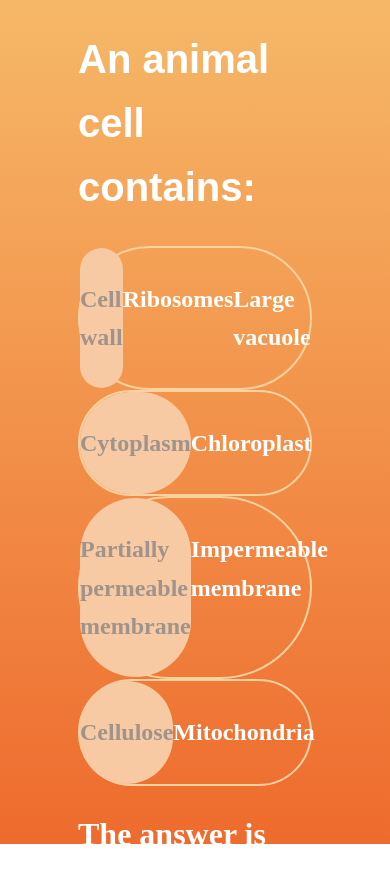
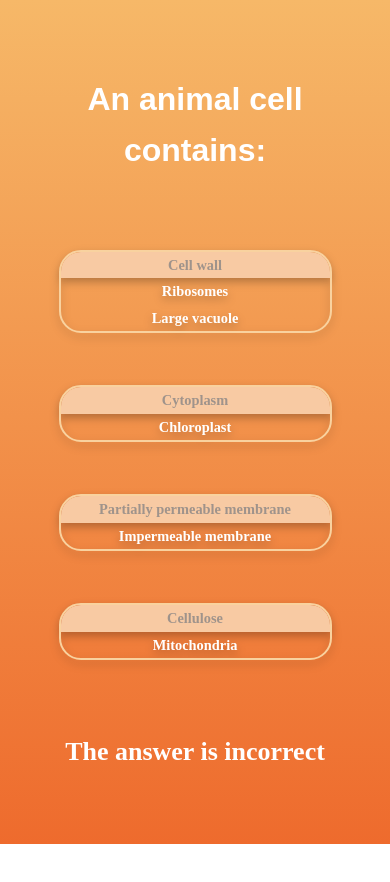
Before and after one commit to Matt-RJ/Multiple-Choice-Question-Component, a React (Create React App) app: page / in a window 390 px wide. Shown: the top 882 px of the page. After the commit the page ends 844 px from the top, so only its background shows below. Built offline with nearby package versions, Linux system fonts and the light colour scheme.

Commit message:
Updated styling responsiveness

```diff
--- a/src/components/MultipleChoiceQuestion/MultipleChoiceQuestion.js
+++ b/src/components/MultipleChoiceQuestion/MultipleChoiceQuestion.js
@@ -16,7 +16,7 @@ const BackgroundWrapper = styled.div`
 const QuestionContainer = styled.div`
   display: flex;
   flex-direction: column;
-  width: 60%;
+  width: 70%;
   height: 100%;
   border: 2px white;
   justify-content: space-evenly;
@@ -34,24 +34,27 @@ const Text = styled.div`
     font-size: 40px;
     line-height: 160%;
     color: white;
+    text-align: center;
+
+    @media only screen and (max-width: 600px) {
+      font-size: 32px;
+    }
   }
 
   & > .answerText {
-    /* H2 / Bold / 32px */
-
     font-family: 'Mulish';
     font-style: normal;
     font-weight: 700;
     font-size: 32px;
     line-height: 140%;
-    /* identical to box height, or 45px */
-
+    text-align: center;
     display: flex;
     align-items: center;
+    color: white;
 
-    /* White */
-
-    color: white;
+    @media only screen and (max-width: 600px) {
+      font-size: 26px;
+    }
   }
 `
 
--- a/src/components/MultipleChoiceQuestion/MultipleChoiceQuestion.style.js
+++ b/src/components/MultipleChoiceQuestion/MultipleChoiceQuestion.style.js
@@ -0,0 +1 @@
+// TODO: Move styles to files once working
--- a/src/components/MultipleChoiceQuestion/components/Choice.js
+++ b/src/components/MultipleChoiceQuestion/components/Choice.js
@@ -8,25 +8,24 @@ const ChoiceContainer = styled.div`
   display: flex;
   flex-direction: row;
   justify-content: space-around;
-  align-items: center;
+  align-items: stretch;
 
-  align-items: stretch;
   border: 2px solid #F9D29F;
   box-sizing: border-box;
   border-radius: 100px;
 
-  /* filter: drop-shadow(0px 4px 4px rgba(0, 0, 0, 0.25)); */
-`
+  filter: drop-shadow(0px 4px 4px rgba(0, 0, 0, 0.25));
 
-const Slider = styled.div`
-  // TODO
+  @media only screen and (max-width: 600px) {
+    flex-direction: column;
+    border-radius: 22px;
+  }
 `
 
 const Choice = ({
   options,
 }) => {
   const [selectedOption, setSelectedOption] = useState(options[0].id);
-  console.log(selectedOption);
   return (
     <ChoiceContainer>
       {options.map((option) => (
--- a/src/components/MultipleChoiceQuestion/components/Option.js
+++ b/src/components/MultipleChoiceQuestion/components/Option.js
@@ -3,26 +3,55 @@ import PropTypes from 'prop-types';
 import styled from 'styled-components';
 
 const OptionContainer = styled.div`
+  display: flex;
   font-family: 'Mulish';
   font-style: normal;
   font-weight: 700;
   font-size: 24px;
-  line-height: 160%;
-  /* or 38px */
-
-  display: flex;
   justify-content: center;
+  align-items: center;
+  text-align: center;
   flex-grow: ${props => props.optionsLength || 2};
   flex-basis: 0;
+  padding-left: 16px;
+  padding-right: 16px;
+
+  & h4 {
+    margin-top: 16px;
+    margin-bottom: 16px;
+    line-height: 100%;
+  }
 
   &.option {
     color: #FFFFFF;
   }
 
-  &.selectedOption {
+  &.selectedOption, &.selectedOptionBackground {
     border-radius: 100px;
     background: #F8CAA3;
     color: #9F938B;
+  }
+
+  @media only screen and (max-width: 600px) {
+    & h4 {
+      font-size: 0.9rem;
+      margin-top: 6px;
+      margin-bottom: 6px;
+    }
+
+    border-radius: 0;
+
+    &.selectedOption:first-child {
+      border-radius: 20px 20px 0px 0px;
+    }
+
+    &.selectedOption:not(:first-child):not(:last-child) {
+      border-radius: 0px;
+    }
+
+    &.selectedOption:last-child {
+      border-radius: 0px 0px 20px 20px;
+    }
   }
 `
 
@@ -32,7 +61,6 @@ const Option = ({
   selected,
   setSelectedOption,
 }) => {
-  // console.log(selected);
   return (
     <OptionContainer
       onClick={() => setSelectedOption(option.id)}
```
